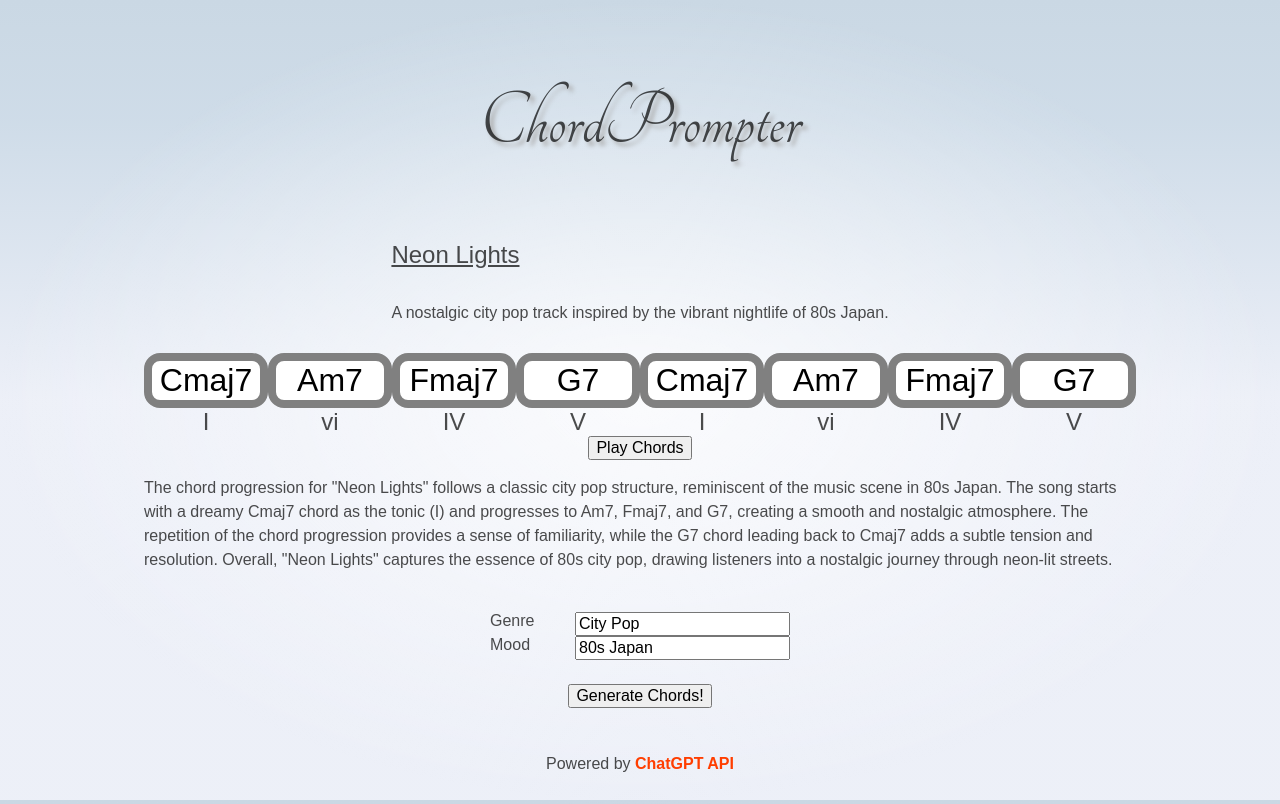
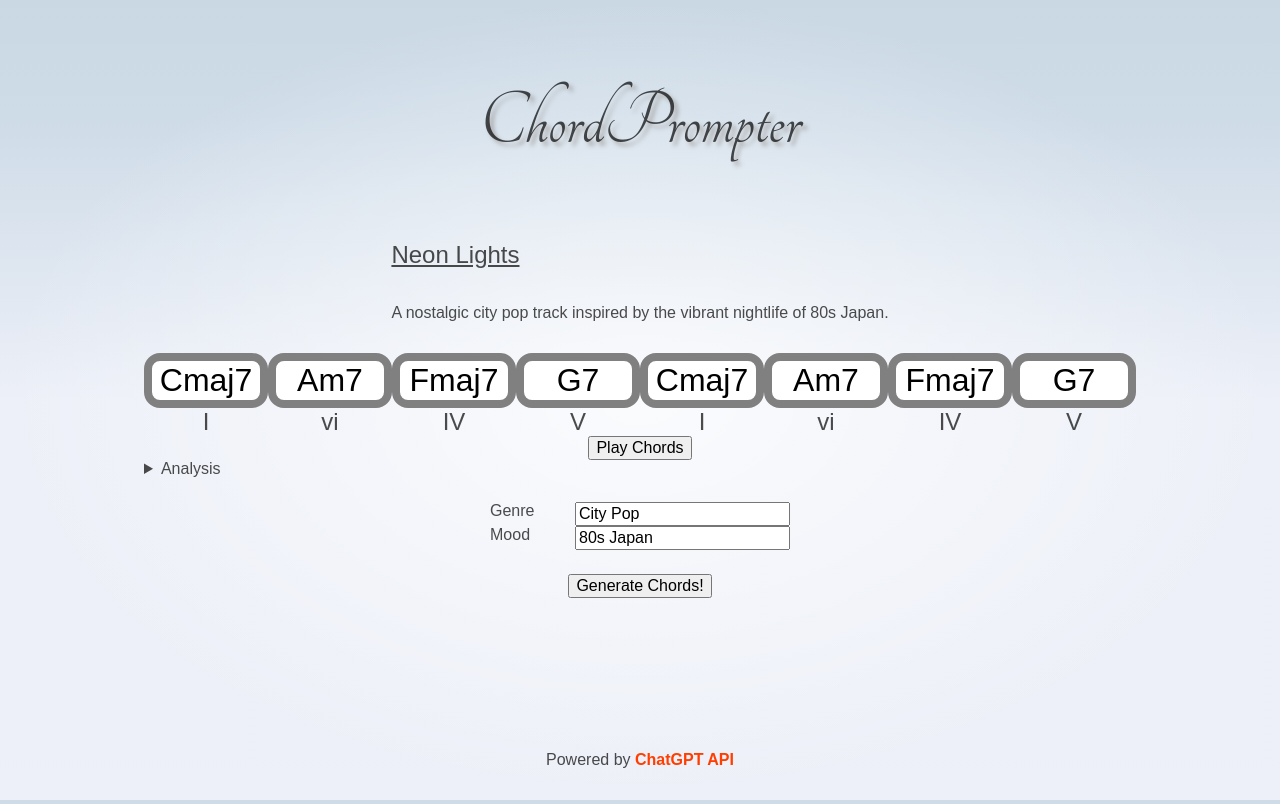
Before and after one commit to silloi/chord-prompter, a SvelteKit app: page / in a window 1280 px wide. Built offline with nearby package versions, Linux system fonts and the light colour scheme.

Commit message:
analysis into details

```diff
--- a/src/routes/+page.svelte
+++ b/src/routes/+page.svelte
@@ -156,7 +156,10 @@ ${mood ? 'mood: ' + mood : ''}
 		{/each}
 	</div>
 	<button on:click={() => playChordProgression(chordProgression)}>Play Chords</button>
-	<p>{analysis}</p>
+	<details class="analysis">
+		<summary>Analysis</summary>
+		<p>{analysis}</p>
+	</details>
 	<form on:submit={handleSubmit}>
 		<div class="input-group">
 			<div class="input-box">
@@ -243,6 +246,10 @@ ${mood ? 'mood: ' + mood : ''}
 		font-size: 1.5rem;
 	}
 
+	.analysis {
+		width: 100%;
+	}
+
 	.input-group {
 		width: 300px;
 		padding: 24px;
```
